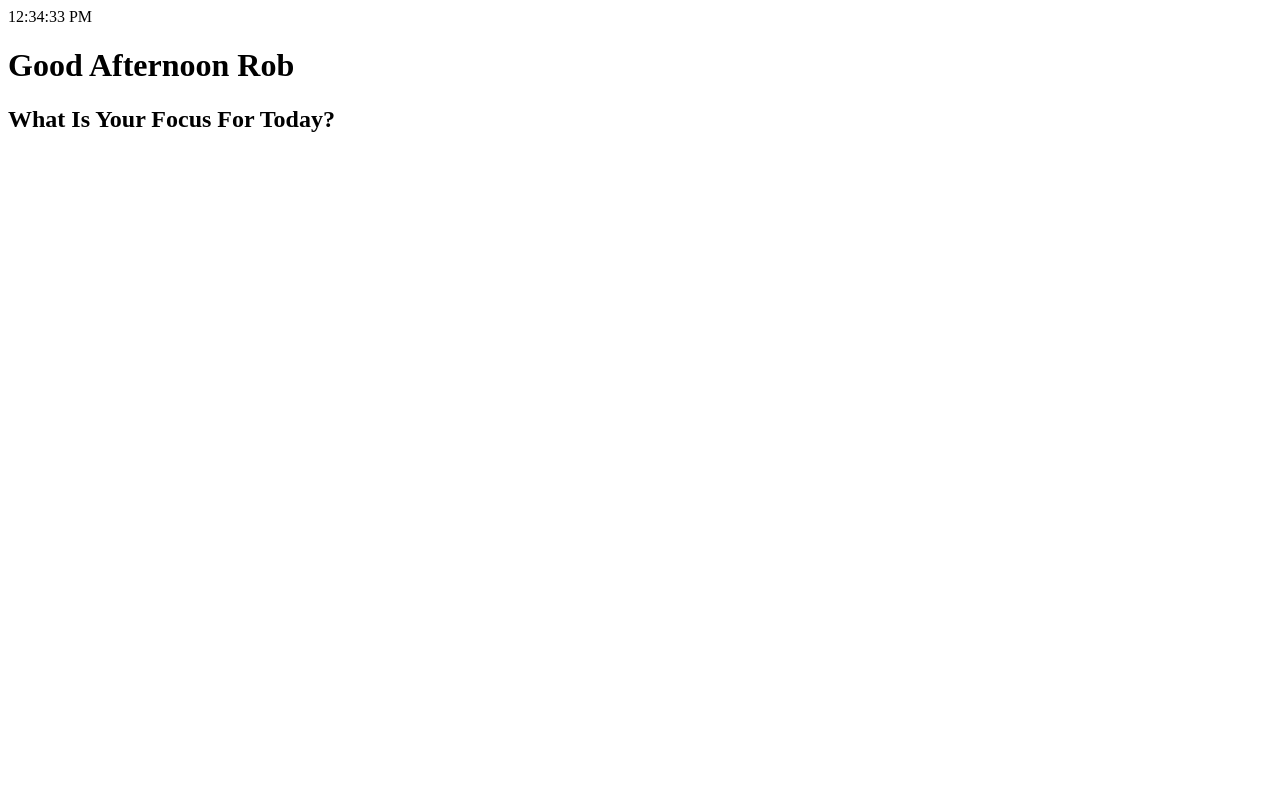
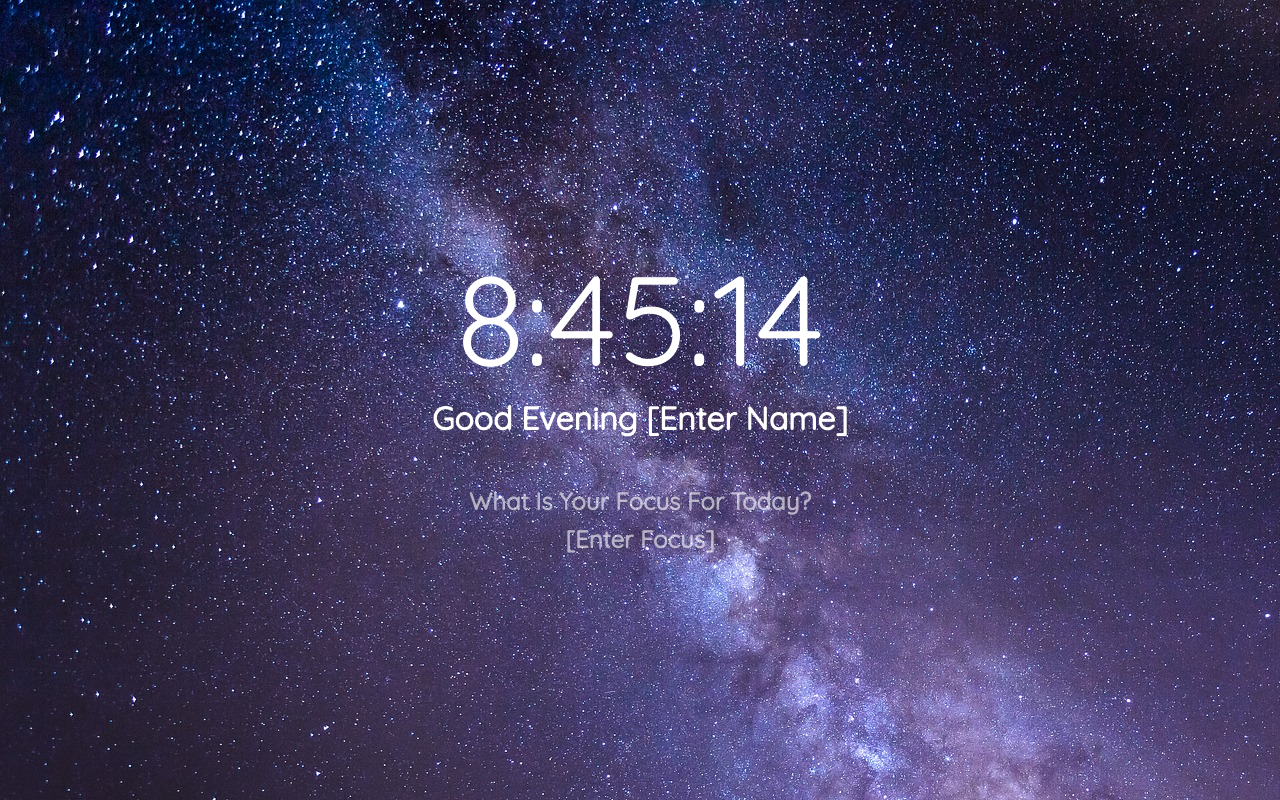
Before and after one commit to RobertMDoyle/dynamic-time-landing-page, a plain HTML site: page index.html in a window 1280 px wide. Drawn offline with Linux system fonts and the light colour scheme.

Commit message:
Date and Background Images configured

```diff
--- a/css/style.css
+++ b/css/style.css
@@ -0,0 +1,35 @@
+* {
+    box-sizing: border-box;
+    margin: 0;
+    padding: 0;
+}
+
+body {
+    font-family: 'Quicksand', sans-serif;
+    display: flex;
+    flex-direction: column;
+    align-items: center;
+    justify-content: center;
+    text-align: center;
+    height: 100vh;
+    color: #000;
+}
+
+#time {
+    font-size: 8rem;
+}
+
+h1 {
+    margin-bottom: 3rem;
+}
+
+h2 {
+    margin-bottom: 0.5rem;
+    opacity: 0.6;
+}
+
+@media(max-width: 700px) {
+    #time {
+        font-size: 6rem;
+    }
+}
--- a/index.html
+++ b/index.html
@@ -5,18 +5,20 @@
     <meta charset="UTF-8">
     <meta name="viewport" content="width=device-width, initial-scale=1.0">
     <meta http-equiv="X-UA-Compatible" content="ie=edge">
+    <link href="https://fonts.googleapis.com/css?family=Quicksand&display=swap" rel="stylesheet">
     <link rel="stylesheet" href="css/style.css">
     <title>Welcome</title>
 </head>
 
 <body>
-    <time id="time">12:34:33 PM</time>
+    <time id="time"></time>
     <h1>
-        <span id="greeting">Good Afternoon</span>
-        <span id="name">Rob</span>
+        <span id="greeting"></span>
+        <span id="name" contenteditable="true"></span>
     </h1>
 
     <h2>What Is Your Focus For Today?</h2>
+    <h2 id="focus" contenteditable="true"></h2>
 
 
     <script src="main.js"></script>
--- a/main.js
+++ b/main.js
@@ -0,0 +1,92 @@
+// DOM Elements
+const time = document.getElementById('time'),
+    greeting = document.getElementById('greeting'),
+    name = document.getElementById('name'),
+    focus = document.getElementById('focus');
+
+// Show Time
+function showTime() {
+    let today = new Date(),
+        hour = today.getHours(),
+        min = today.getMinutes(),
+        sec = today.getSeconds();
+
+    // Set AM or PM
+    const amPm = hour >= 12 ? 'PM' : 'AM';
+
+    // 12hr Format
+    hour = hour % 12 || 12;
+
+    // Output Time
+    time.innerHTML = `${hour}<span>:</span>${addZero(min)}<span>:</span>${addZero(sec)}`;
+
+    setTimeout(showTime, 1000);
+
+}
+
+// Add Zeros
+function addZero(n) {
+    return (parseInt(n, 10) < 10 ? '0' : '') + n;
+}
+
+// Set Background and Greeting
+function setBgGreet() {
+    let today = new Date(),
+        hour = today.getHours();
+
+    if (hour < 12) {
+        // Morning
+        document.body.style.backgroundImage = "url('img/morning.jpg')";
+        greeting.textContent = 'Good Morning';
+    } else if (hour < 18) {
+        // Afternoon
+        document.body.style.backgroundImage = "url('img/afternoon.jpg')";
+        greeting.textContent = 'Good Afternoon';
+    } else {
+        // Evening
+        document.body.style.backgroundImage = "url('img/night.jpg')";
+        greeting.textContent = 'Good Evening';
+        document.body.style.color = 'white';
+    }
+}
+
+// Get Name
+function getName() {
+    if (localStorage.getItem('name') === null) {
+        name.textContent = '[Enter Name]';
+    } else {
+        name.textContent = localStorage.getItem('name');
+    }
+}
+
+// Set Name
+function setName(e) {
+    if (e.type === 'keypress') {
+        // Make sure enter is pressed
+        if (e.which == 13 || e.keyCode == 13) {
+            localStorage.setItem('name', e.target.innerText);
+            name.blur();
+        }
+    } else {
+        localStorage.setItem('name', e.target.innerText);
+    }
+}
+
+// Get Focus
+function getFocus() {
+    if (localStorage.getItem('focus') === null) {
+        focus.textContent = '[Enter Focus]';
+    } else {
+        focus.textContent = localStorage.getItem('focus');
+    }
+}
+
+name.addEventListener('keypress', setName);
+name.addEventListener('blur', setName);
+
+
+// Run
+showTime();
+setBgGreet();
+getName();
+getFocus();
```
